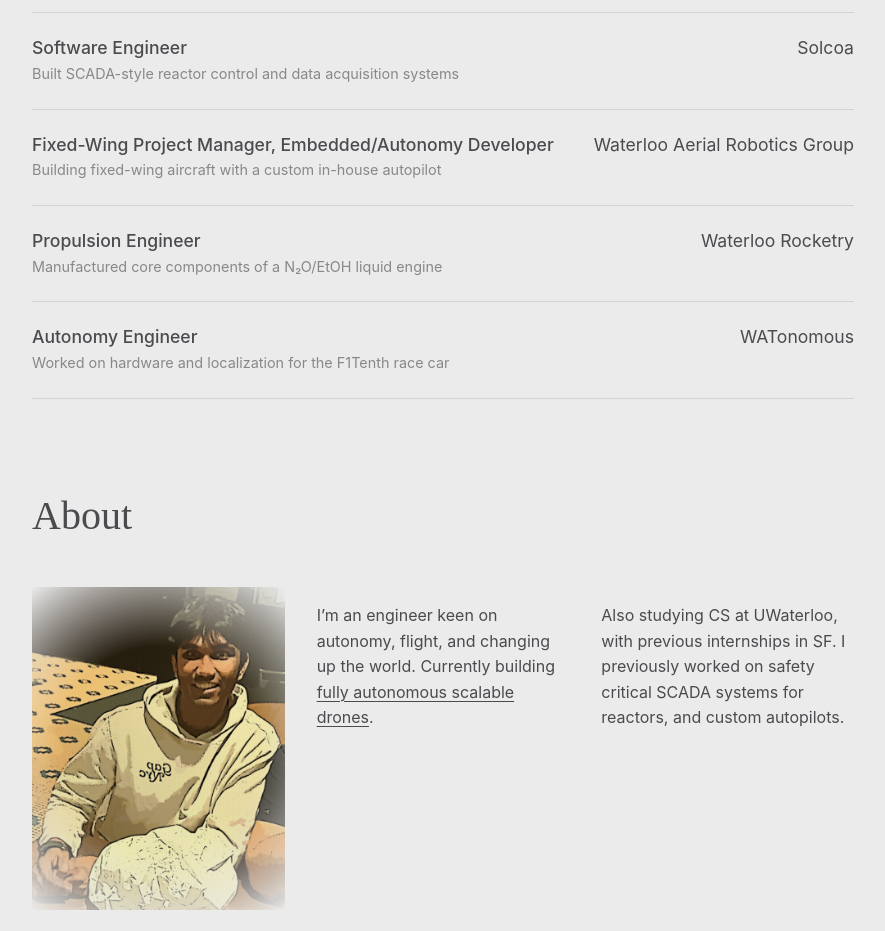
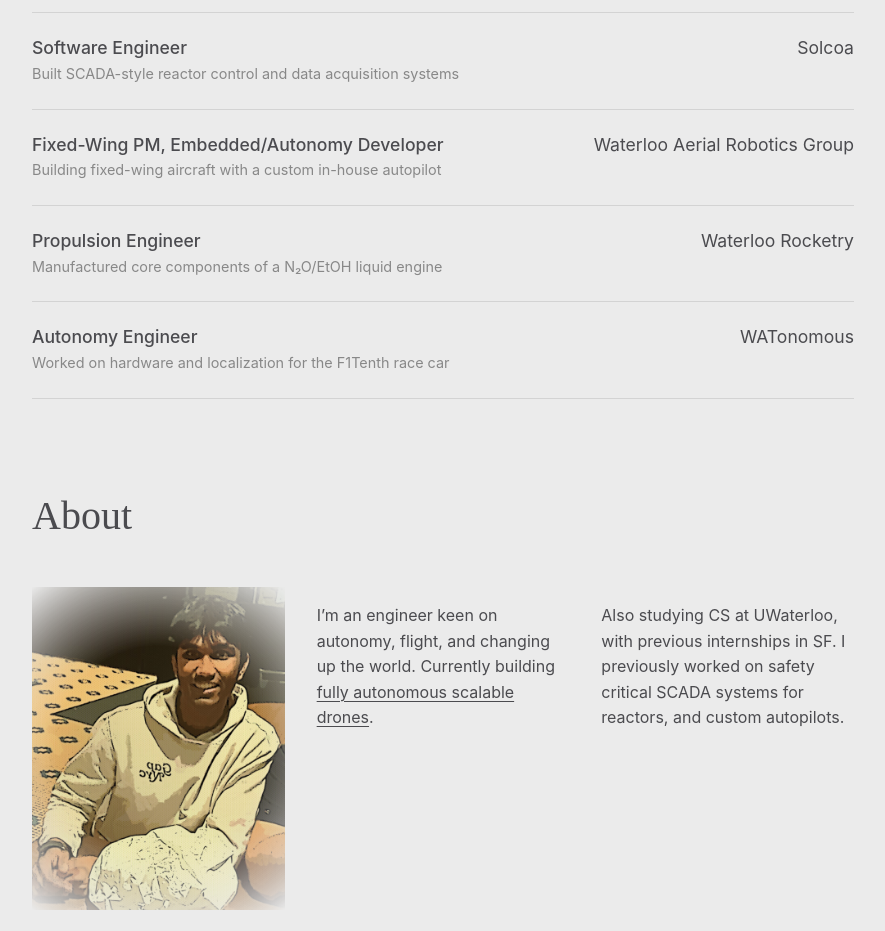
Before and after one commit to RohanKatreddy/portfolio, a React (Vite) app: page / in a window 1280 px wide. Shown: the part 960-1891 px from the top of the page, without its empty margins (258-1143 px from the left). Built offline with nearby package versions, Linux system fonts and the light colour scheme.

Commit message:
chore: shortened WARG position

```diff
--- a/src/components/Experience/Experience.tsx
+++ b/src/components/Experience/Experience.tsx
@@ -17,7 +17,7 @@ export default function Experience() {
         },
         {
             id: 2,
-            role: "Fixed-Wing Project Manager,  Embedded/Autonomy Developer",
+            role: "Fixed-Wing PM,  Embedded/Autonomy Developer",
             company: "Waterloo Aerial Robotics Group",
             description: "Building fixed-wing aircraft with a custom in-house autopilot"
         },
```
